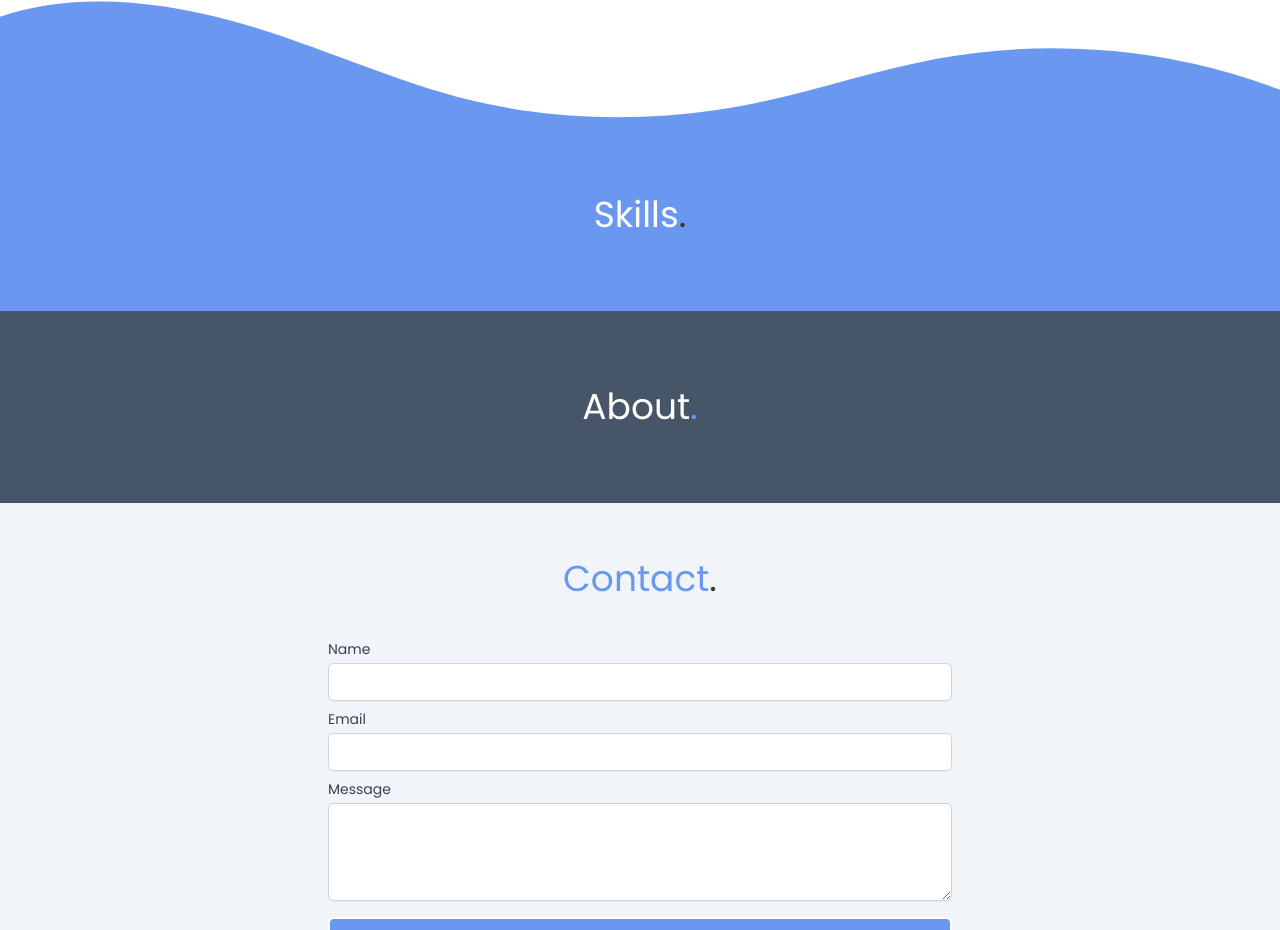
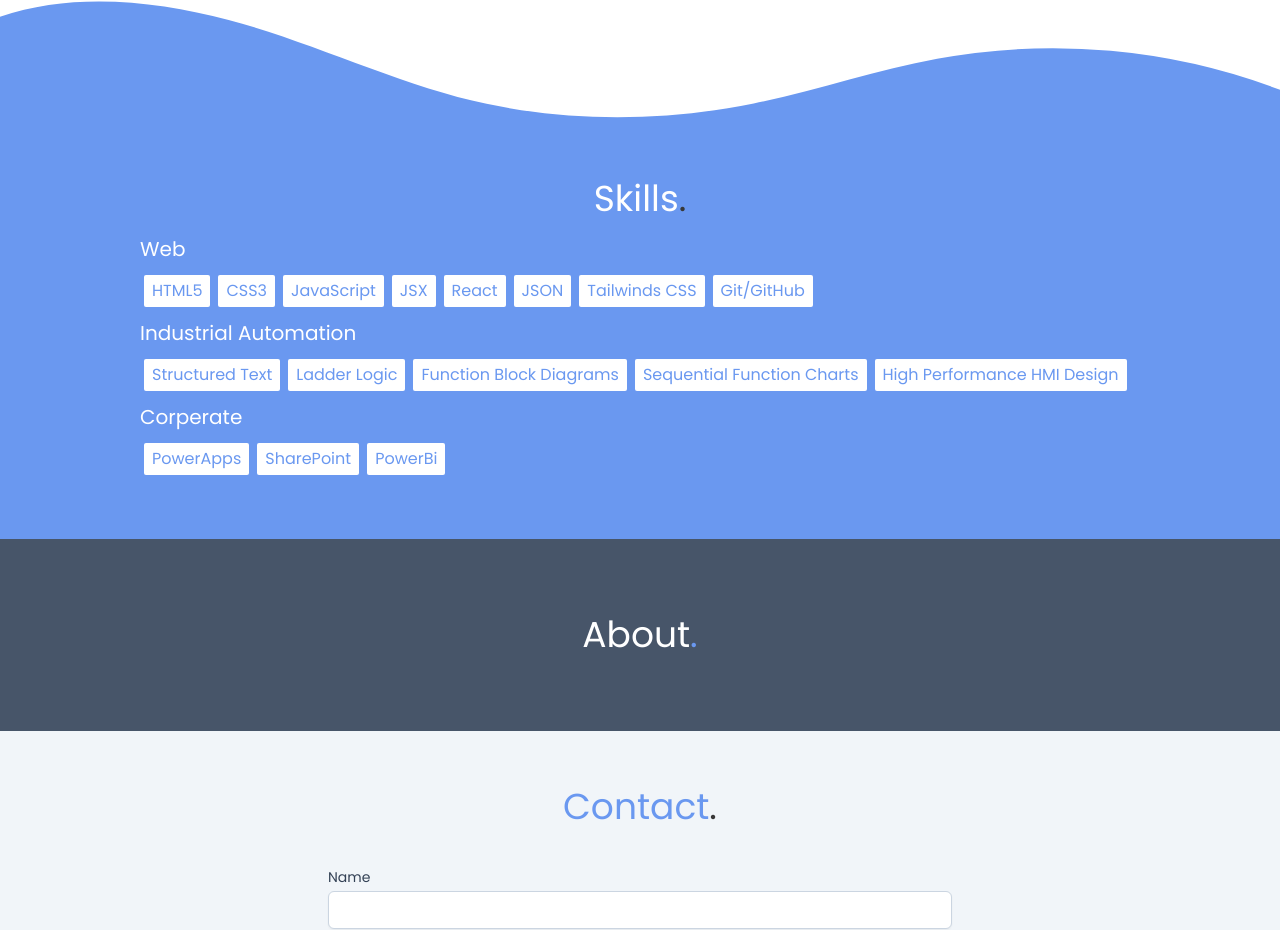
Before and after one commit to mama4294/portfolio, a React (Create React App) app: page / in a window 1280 px wide. Shown: the part 1160-2090 px from the top of the page. Built offline with nearby package versions, Linux system fonts and the light colour scheme.

Commit message:
adds content to skills section

```diff
--- a/src/routes/Skills.jsx
+++ b/src/routes/Skills.jsx
@@ -2,9 +2,56 @@
 export const Skills = () => {
   return (
     <section className="p-5 bg-primary" id="skills">
-        <div className="p-10 m-4">
-            <h1 className="text-white text-4xl text-center">Skills<span className="text-default">.</span></h1>
+        <div className="m-2 md:m-10">
+          <div className="m-4">
+              <h1 className="text-white text-4xl text-center">Skills<span className="text-default">.</span></h1>
+          </div>
+            <div className="mx-4 md:mx-20">
+              <SkillHeader>Web</SkillHeader>
+              <SkillList>
+                <SkillItem>HTML5</SkillItem>
+                <SkillItem>CSS3</SkillItem>
+                <SkillItem>JavaScript</SkillItem>
+                <SkillItem>JSX</SkillItem>
+                <SkillItem>React</SkillItem>
+                <SkillItem>JSON</SkillItem>
+                <SkillItem>Tailwinds CSS</SkillItem>
+                <SkillItem>Git/GitHub</SkillItem>
+              </SkillList>
+              <SkillHeader>Industrial Automation</SkillHeader>
+              <SkillList>
+                <SkillItem>Structured Text</SkillItem>
+                <SkillItem>Ladder Logic</SkillItem>
+                <SkillItem>Function Block Diagrams</SkillItem>
+                <SkillItem>Sequential Function Charts</SkillItem>
+                <SkillItem>High Performance HMI Design</SkillItem>
+              </SkillList>
+              <SkillHeader>Corperate</SkillHeader>
+              <SkillList>
+                <SkillItem>PowerApps</SkillItem>
+                <SkillItem>SharePoint</SkillItem>
+                <SkillItem>PowerBi</SkillItem>
+              </SkillList>
+          </div>
         </div>
     </section>
   )
 }
+
+const SkillHeader = ({children}) =>  {
+  return(
+    <h1 className="text-white text-xl">{children}</h1>
+  )
+}
+
+const SkillList = ({children}) =>  {
+  return(
+    <ul className="my-2">{children}</ul>
+  )
+}
+
+const SkillItem = ({children}) =>  {
+  return(
+    <li className="inline-block px-2 py-1 m-1 text-primary bg-white rounded-sm">{children}</li>
+  )
+}
```
